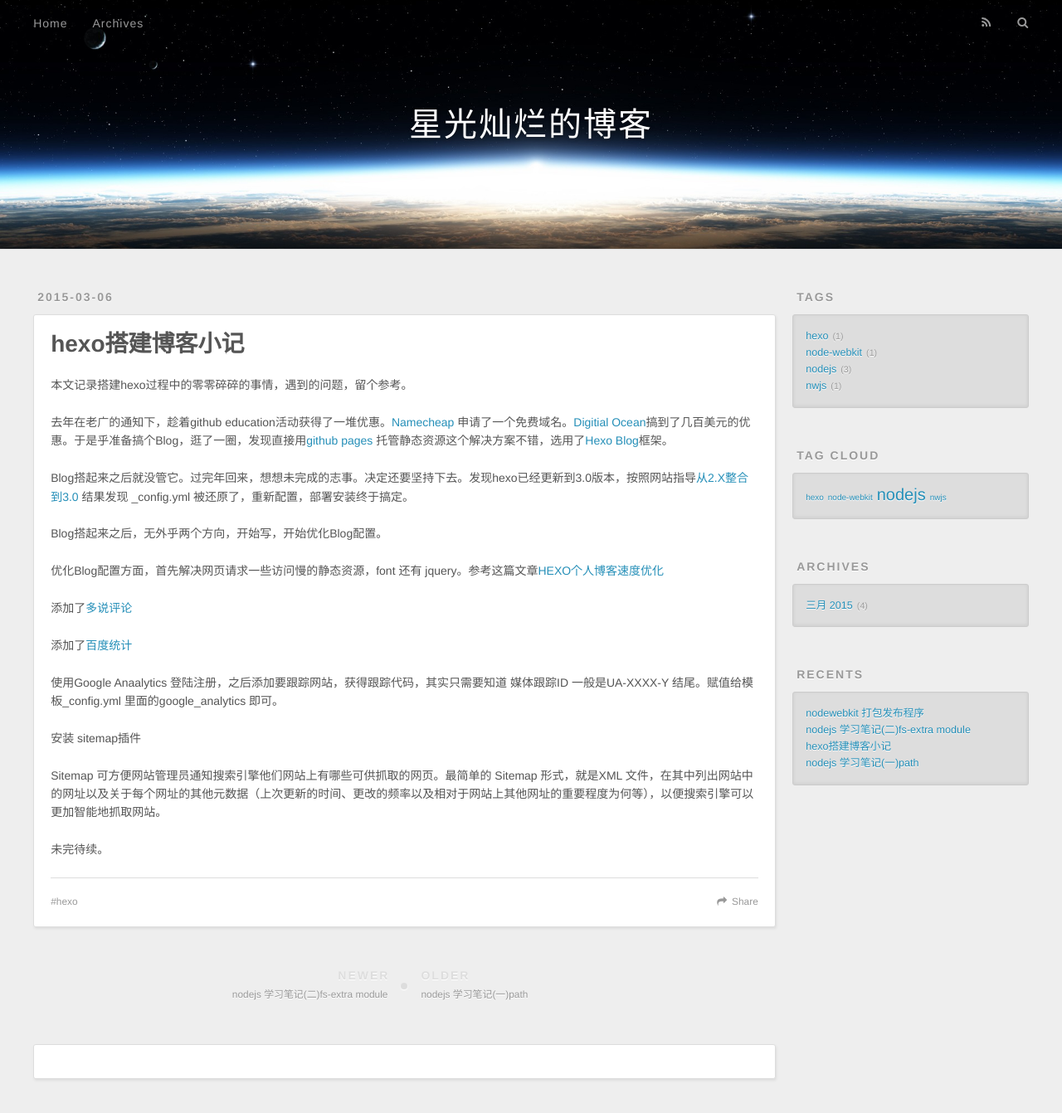
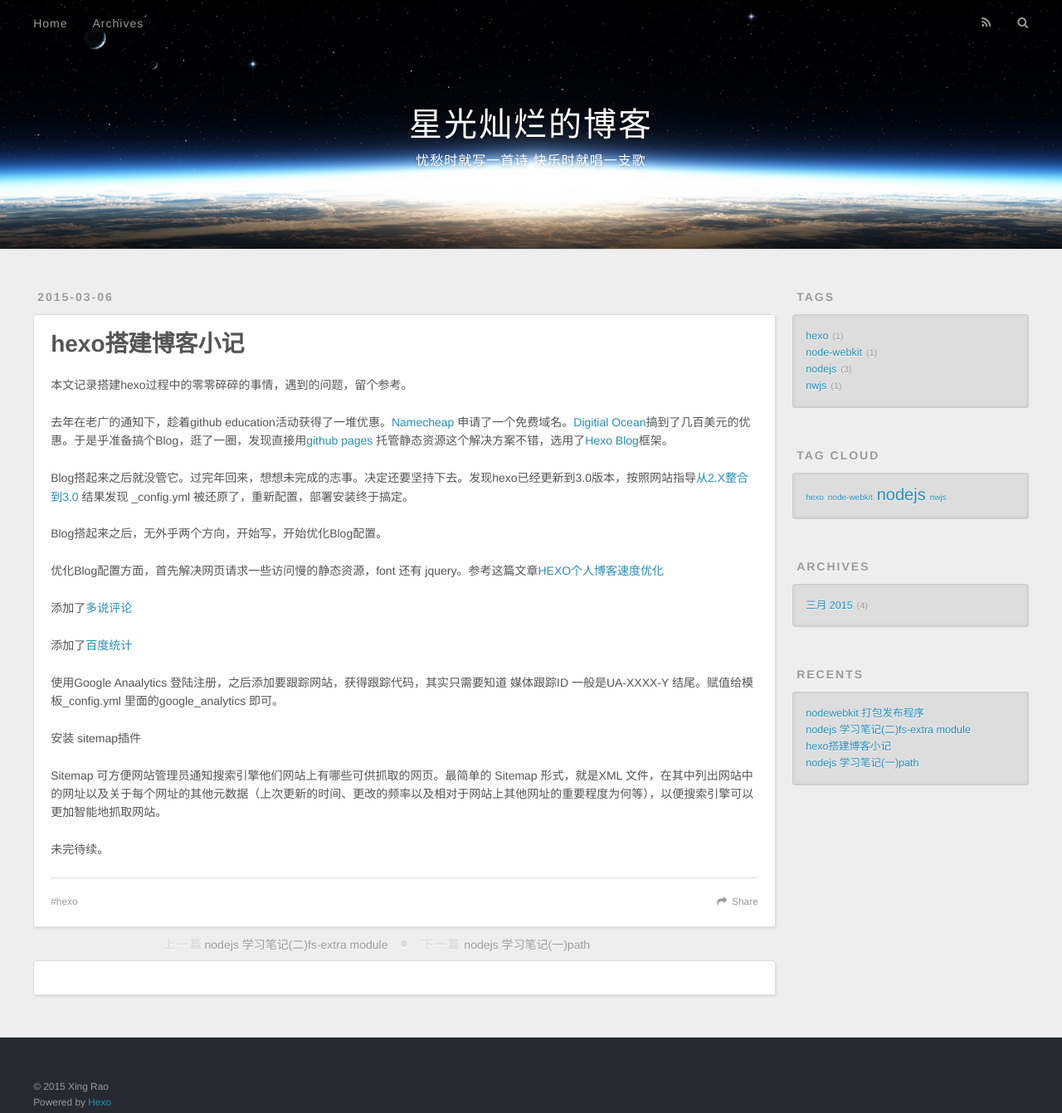
Before and after one commit to 09star/blog, a plain HTML site: page 2015/03/06/hexo搭建博客小记/index.html in a window 1280 px wide. Shown: the top 1342 px of the page at 83% size. Drawn offline with nearby package versions, Linux system fonts and the light colour scheme; a script that the page names is missing; a web font is replaced by a local one.

Commit message:
Site updated: 2015-03-08 11:39:07

```diff
--- a/2015/03/06/hexo搭建博客小记/index.html
+++ b/2015/03/06/hexo搭建博客小记/index.html
@@ -66,6 +66,10 @@ var _hmt = _hmt || [];
       <h1 id="logo-wrap">
         <a href="/" id="logo">星光灿烂的博客</a>
       </h1>
+
+        <h2 id="subtitle-wrap">
+          <a href="/" id="subtitle">忧愁时就写一首诗 快乐时就唱一支歌</a>
+        </h2>
 
     </div>
     <div id="header-inner" class="inner">
@@ -136,30 +140,29 @@ var _hmt = _hmt || [];
   </div>
 
 
-<nav id="article-nav">
+
+<nav id="article-nav" style='margin:10px 0px'>
 
     <a href="/2015/03/06/nodejs-学习笔记-二-fs-extra-module/" id="article-nav-newer" class="article-nav-link-wrap">
-      <strong class="article-nav-caption">Newer</strong>
-      <div class="article-nav-title">
+      <strong class="article-nav-caption">上一篇</strong>
+
 
           nodejs 学习笔记(二)fs-extra module
 
-      </div>
     </a>
 
 
     <a href="/2015/03/05/nodejs-学习笔记-一-path/" id="article-nav-older" class="article-nav-link-wrap">
-      <strong class="article-nav-caption">Older</strong>
-      <div class="article-nav-title">nodejs 学习笔记(一)path</div>
+      <strong class="article-nav-caption">下一篇</strong>
+      nodejs 学习笔记(一)path
     </a>
 
 </nav>
 
 
-</article>
 
 
-  <section id="comments">
+  <section id="comments" style='margin-top:10px'>
     <!-- 多说评论框 start -->
     <div class="ds-thread" data-thread-key="post-hexo搭建博客小记" data-title="hexo搭建博客小记" data-url="http://raoxing.me/2015/03/06/hexo搭建博客小记/"></div>
     <!-- 多说评论框 end -->
@@ -177,7 +180,12 @@ var _hmt = _hmt || [];
       </script>
     <!-- 多说公共JS代码 end -->
   </section>
-  </section>
+
+
+
+</article>
+
+ </section>
 
           <aside id="sidebar">
 
--- a/atom.xml
+++ b/atom.xml
@@ -1,7 +1,7 @@
 <?xml version="1.0" encoding="utf-8"?>
 <feed xmlns="http://www.w3.org/2005/Atom">
   <title><![CDATA[星光灿烂的博客]]></title>
-
+  <subtitle><![CDATA[忧愁时就写一首诗 快乐时就唱一支歌]]></subtitle>
   <link href="/atom.xml" rel="self"/>
   <link href="http://raoxing.me/"/>
   <updated>2015-03-06T08:19:24.000Z</updated>
@@ -82,7 +82,7 @@ fse.ensureDir(dest,function(err){
     <link href="http://raoxing.me/2015/03/06/hexo%E6%90%AD%E5%BB%BA%E5%8D%9A%E5%AE%A2%E5%B0%8F%E8%AE%B0/"/>
     <id>http://raoxing.me/2015/03/06/hexo搭建博客小记/</id>
     <published>2015-03-06T01:36:30.000Z</published>
-    <updated>2015-03-06T09:28:15.000Z</updated>
+    <updated>2015-03-06T15:27:42.000Z</updated>
     <content type="html"><![CDATA[<p>本文记录搭建hexo过程中的零零碎碎的事情，遇到的问题，留个参考。</p>
 <p>去年在老广的通知下，趁着github education活动获得了一堆优惠。<a href="https://www.namecheap.com/" target="_blank" rel="external">Namecheap</a> 申请了一个免费域名。<a href="https://www.digitalocean.com" target="_blank" rel="external">Digitial Ocean</a>搞到了几百美元的优惠。于是乎准备搞个Blog，逛了一圈，发现直接用<a href="https://pages.github.com/" target="_blank" rel="external">github pages</a> 托管静态资源这个解决方案不错，选用了<a href="http://hexo.io/" target="_blank" rel="external">Hexo Blog</a>框架。</p>
 <p>Blog搭起来之后就没管它。过完年回来，想想未完成的志事。决定还要坚持下去。发现hexo已经更新到3.0版本，按照网站指导<a href="https://github.com/hexojs/hexo/wiki/Migrating-from-2.x-to-3.0" target="_blank" rel="external">从2.X整合到3.0</a> 结果发现 _config.yml 被还原了，重新配置，部署安装终于搞定。</p>
--- a/sitemap.xml
+++ b/sitemap.xml
@@ -3,7 +3,7 @@
 
   <url>
     <loc>http://raoxing.me/2015/03/06/hexo%E6%90%AD%E5%BB%BA%E5%8D%9A%E5%AE%A2%E5%B0%8F%E8%AE%B0/</loc>
-    <lastmod>2015-03-06T09:28:15.000Z</lastmod>
+    <lastmod>2015-03-06T15:27:42.000Z</lastmod>
   </url>
 
   <url>
```
Also changed, not shown: 2015/03/05/nodejs-学习笔记-一-path/index.html (+15 -7 lines), 2015/03/06/nodejs-学习笔记-二-fs-extra-module/index.html (+17 -9 lines), 2015/03/06/nodewebkit-打包发布程序/index.html (+15 -6 lines), archives/2015/03/index.html (+4 -0 lines), archives/2015/index.html (+4 -0 lines), archives/index.html (+4 -0 lines), index.html (+24 -0 lines), tags/hexo/index.html (+4 -0 lines), tags/node-webkit/index.html (+4 -0 lines), tags/nodejs/index.html (+4 -0 lines), tags/nwjs/index.html (+4 -0 lines).
